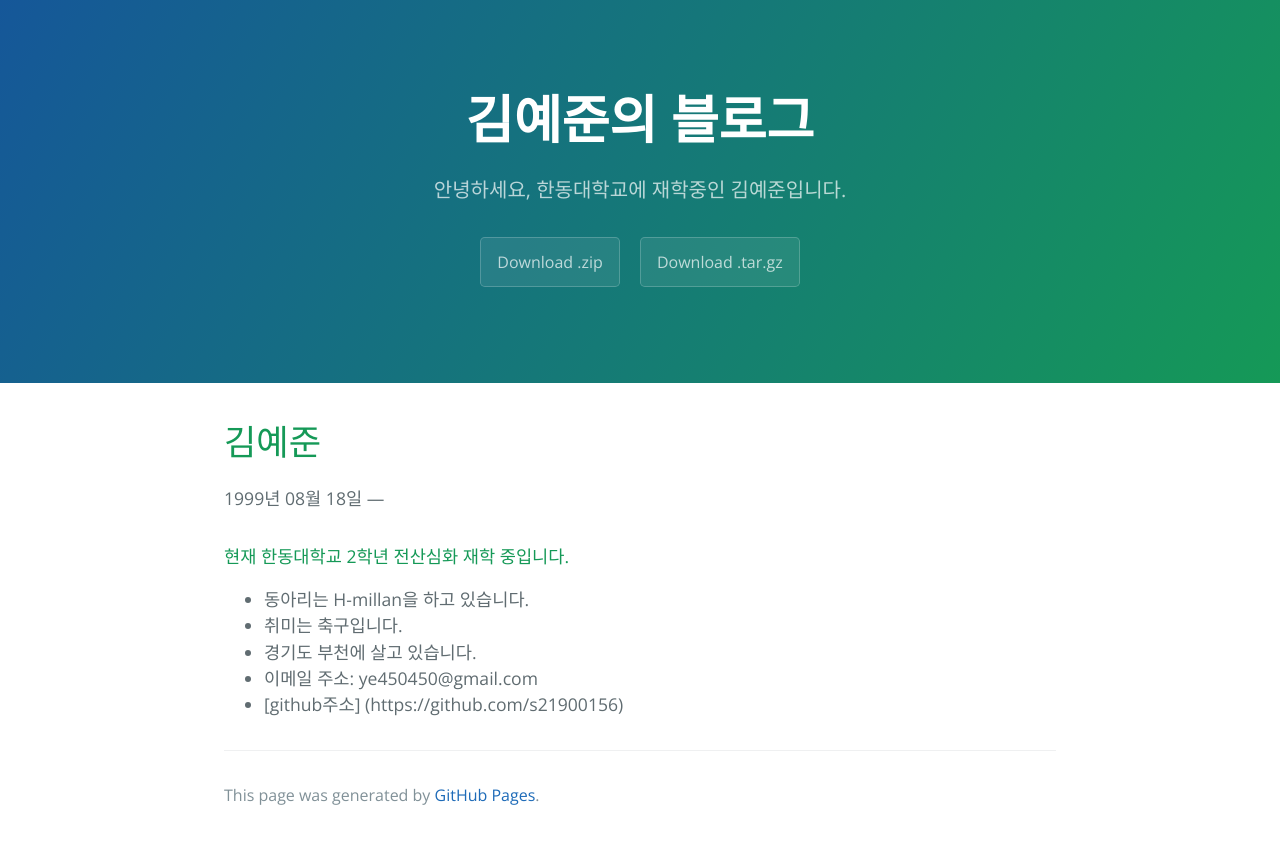
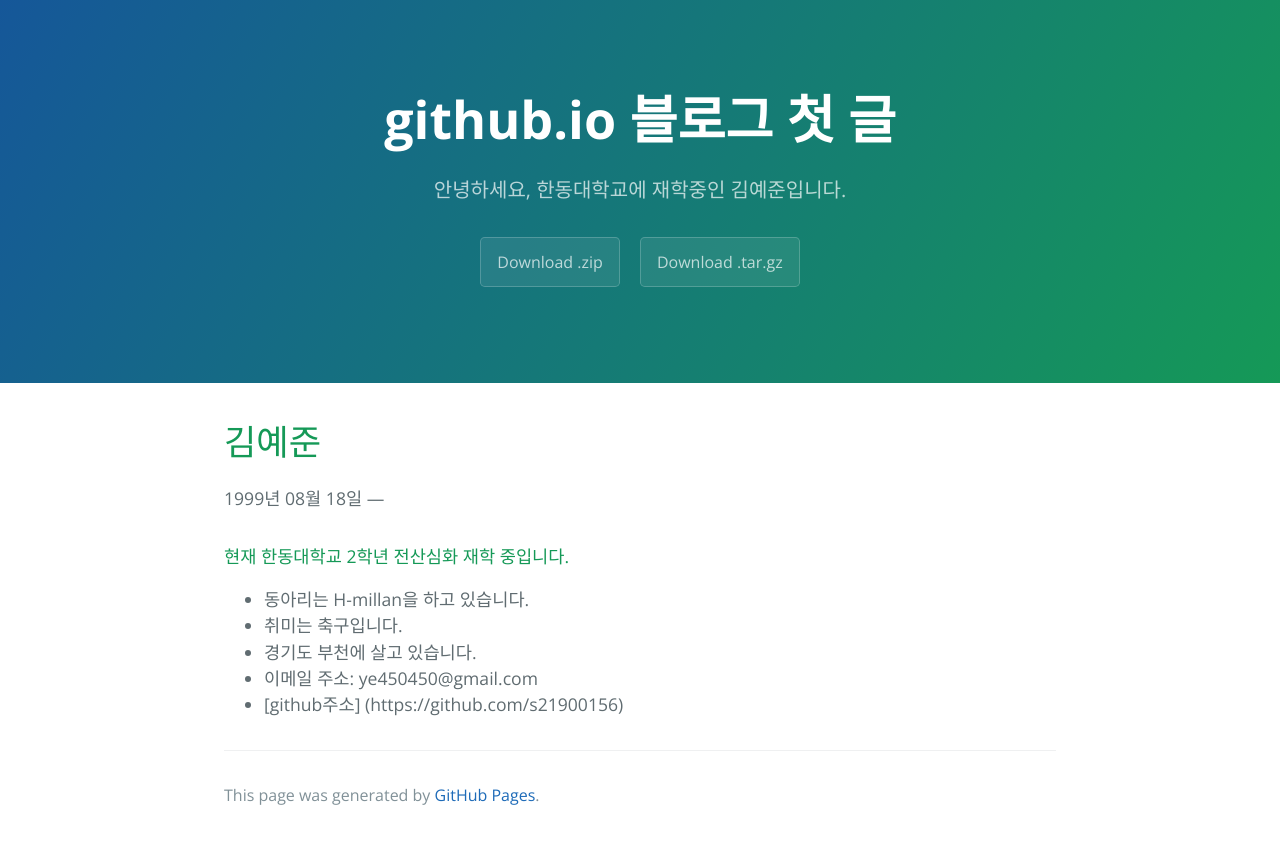
Before and after one commit to s21900156/s21900156.github.io, a Jekyll site: the page built from post.md, in a window 1280 px wide. Shown: the top 844 px of the page. Built offline with Jekyll 4.4.1, drawn with Linux system fonts in a browser that asks for light colours.

Commit message:
Update post.md

```diff
--- a/post.md
+++ b/post.md
@@ -1,12 +1,12 @@
 ---
 layout: default
-title:  {{ page.title }}
+title:  "github.io 블로그 첫 글"
 excerpt: "github.io 블로그 첫 글 작성해봅니다."
 categories:
   - Blog
 tags:
   - Blog
-last_modified_at: {{ page.last_modified_at }}
+last_modified_at: 2022-05-01 T08:06:00-05:00
 ---
 김예준
 =============================
```
